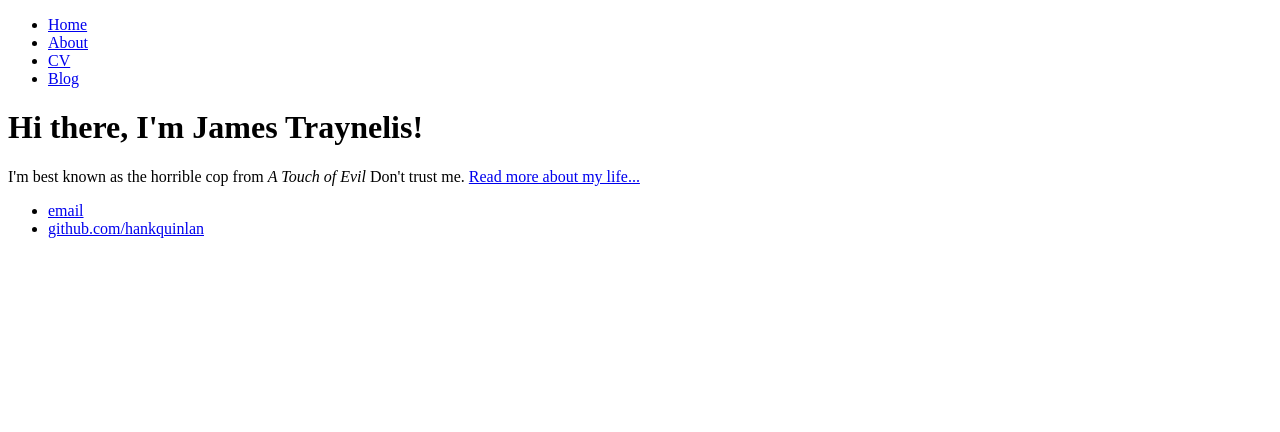
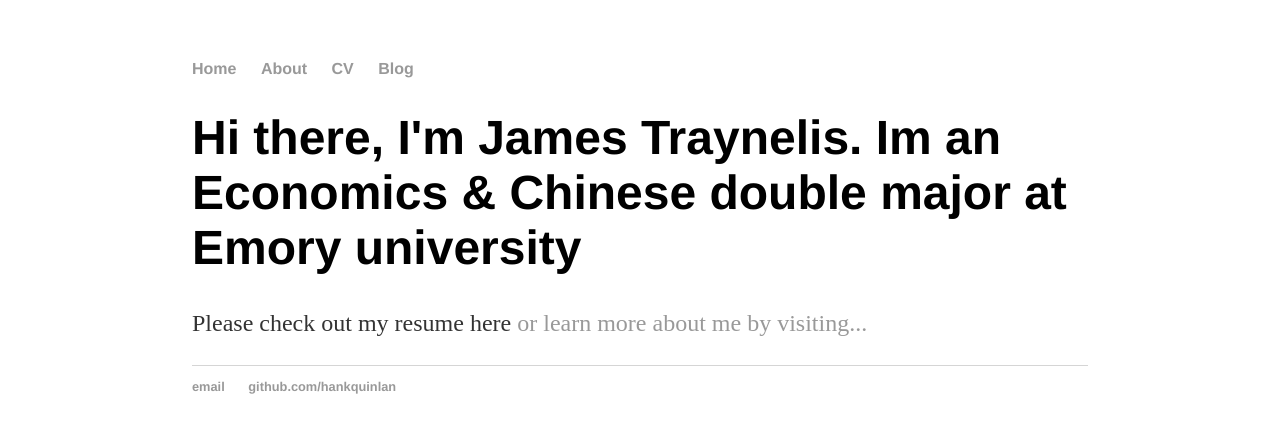
Before and after one commit to jvtraynelis/jvtraynelis.github.io, a plain HTML site: page index.html in a window 1280 px wide. Drawn offline with Linux system fonts and the light colour scheme.

Commit message:
Update index.html

```diff
--- a/index.html
+++ b/index.html
@@ -2,6 +2,9 @@
 <html>
 	<head>
 		<title> James V. Traynelis </title>
+
+		<!-- link to main stylesheet -->
+		<link rel="stylesheet" type="text/css" href="/css/main.css">
 	</head>
 	<body>
 		<nav>
@@ -14,14 +17,14 @@
 		</nav>
 		<div class="container">
     		<div class="blurb">
-        		<h1>Hi there, I'm James Traynelis!</h1>
-				<p>I'm best known as the horrible cop from <em>A Touch of Evil</em> Don't trust me. <a href="/about">Read more about my life...</a></p>
+        		<h1>Hi there, I'm James Traynelis. Im an Economics & Chinese double major at Emory university</h1>
+				<p> Please check out my resume here <a href="/about"> or learn more about me by visiting...</a></p>
     		</div><!-- /.blurb -->
 		</div><!-- /.container -->
 		<footer>
     		<ul>
-        		<li><a href="mailto:hankquinlanhub@gmail.com">email</a></li>
-        		<li><a href="https://github.com/hankquinlan">github.com/hankquinlan</a></li>
+        		<li><a href="mailto:jvtraynelis@gmail.com">email</a></li>
+        		<li><a href="https://github.com/jvtraynelis">github.com/hankquinlan</a></li>
 			</ul>
 		</footer>
 	</body>
```
